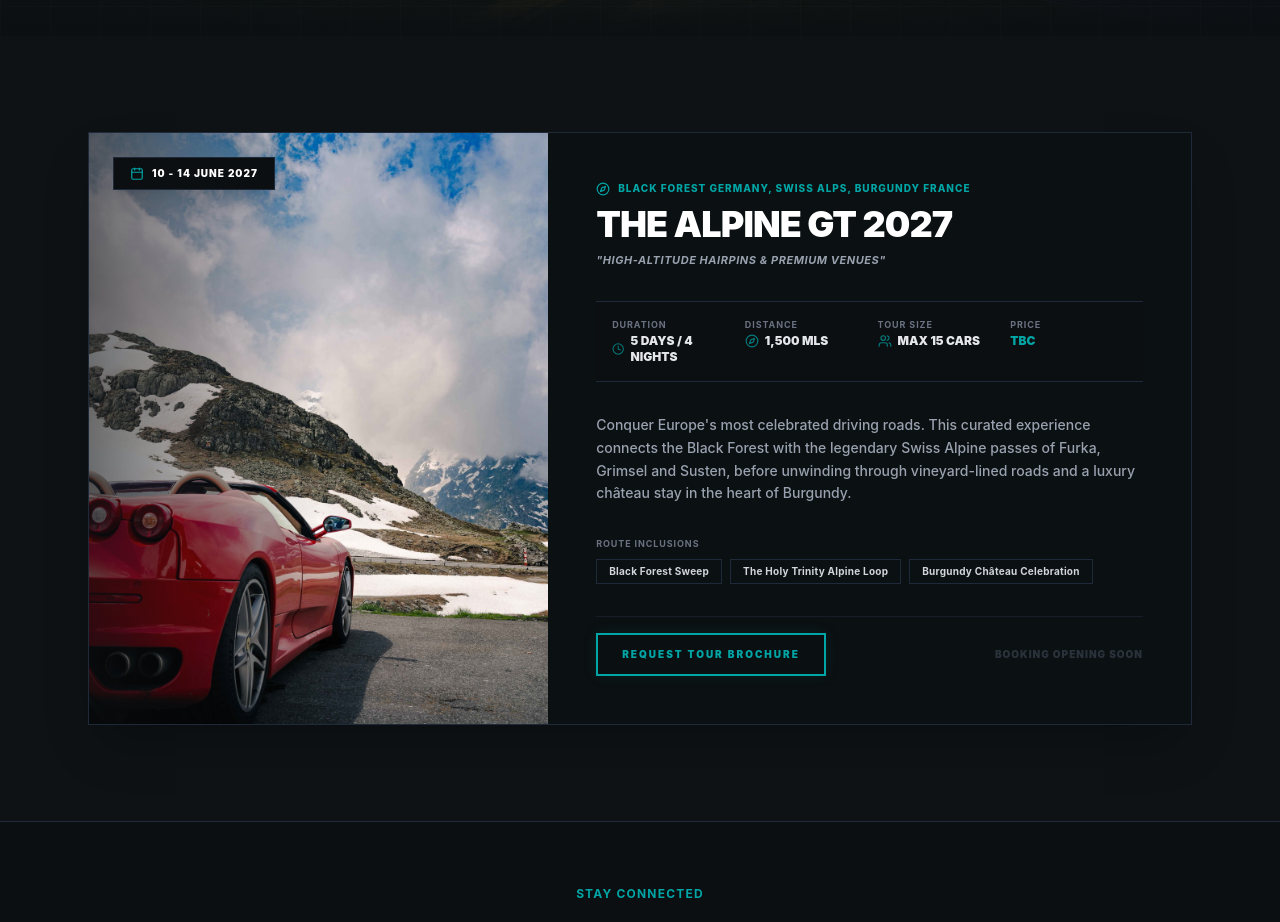
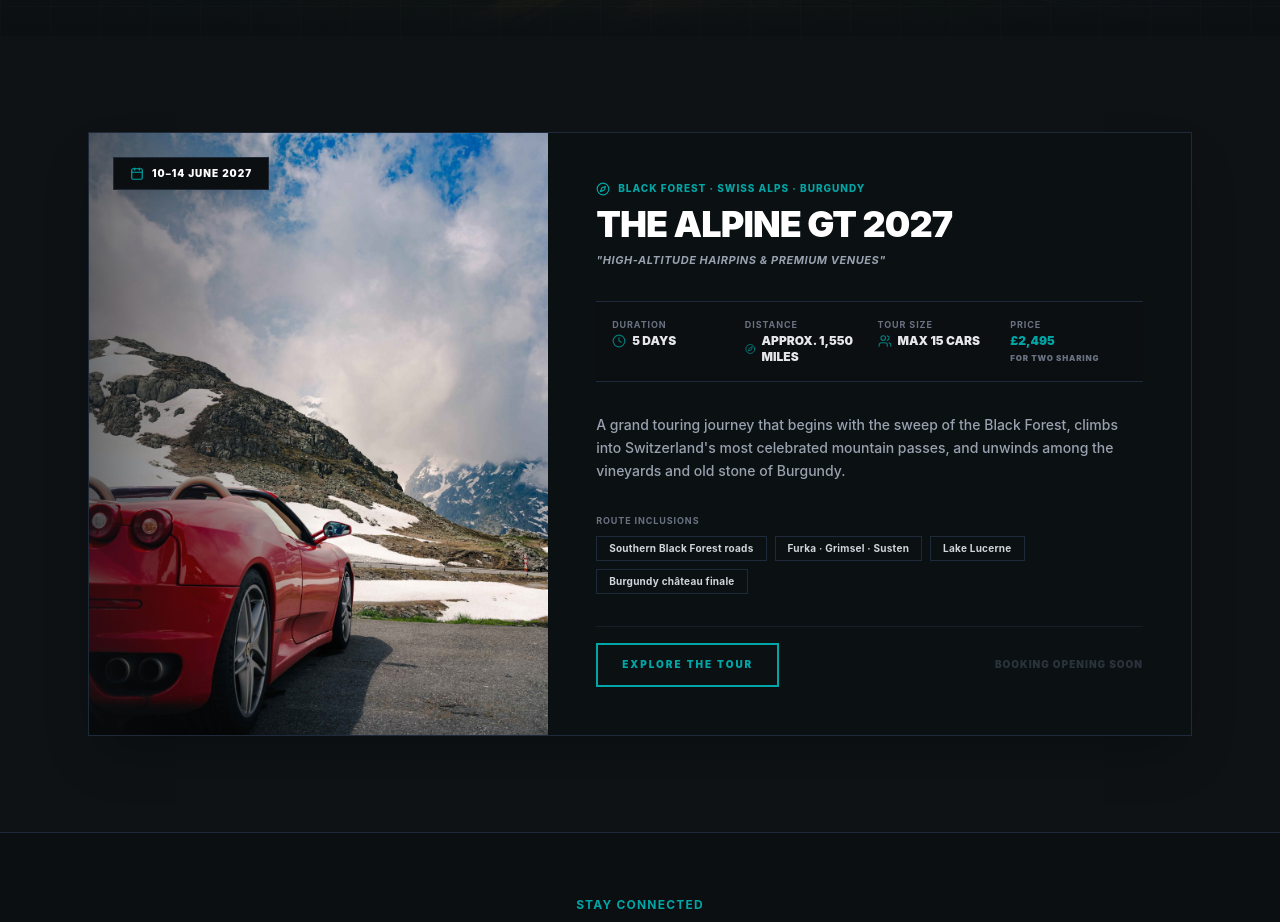
Before and after one commit to dale976/the-drive-production, a React (Vite) app: page /tours in a window 1280 px wide. Shown: the part 540-1462 px from the top of the page. Built offline with nearby package versions, Linux system fonts and the light colour scheme.

Commit message:
Connect Alpine tour registration journey

```diff
--- a/src/App.jsx
+++ b/src/App.jsx
@@ -6,6 +6,7 @@ const AboutPage = lazy(() => import('./pages/AboutPage.jsx'));
 const FleetPage = lazy(() => import('./pages/FleetPage.jsx'));
 const ToursPage = lazy(() => import('./pages/ToursPage.jsx'));
 const TourDetailPage = lazy(() => import('./pages/TourDetailPage.jsx'));
+const ContactPlaceholderPage = lazy(() => import('./pages/ContactPlaceholderPage.jsx'));
 const NotFoundPage = lazy(() => import('./pages/NotFoundPage.jsx'));
 
 function PageFallback() {
@@ -28,6 +29,7 @@ export default function App() {
           <Route path="/tours" element={<ToursPage activePage="tours" />} />
           <Route path="/fleet" element={<FleetPage activePage="fleet" />} />
           <Route path="/tours/alpine-gt-2027" element={<TourDetailPage />} />
+          <Route path="/contact" element={<ContactPlaceholderPage />} />
           <Route path="*" element={<NotFoundPage />} />
         </Routes>
       </Suspense>
--- /dev/null
+++ b/src/pages/ContactPlaceholderPage.jsx
@@ -0,0 +1,46 @@
+import { Link } from 'react-router-dom';
+import Footer from '../components/Footer.jsx';
+import Nav from '../components/Nav.jsx';
+import PageMeta from '../components/PageMeta.jsx';
+import { alpineGtTour } from '../data/tours.js';
+
+export default function ContactPlaceholderPage() {
+  return (
+    <div className="bg-brandDark text-white min-h-screen font-sans antialiased flex flex-col">
+      <PageMeta
+        title="Register Interest"
+        description="Register your interest in The Drive Touring Company's curated supercar tours."
+        path="/contact"
+      />
+      <Nav activePage="tours" />
+      <main className="flex-1 flex items-center justify-center px-6 py-24 text-center">
+        <div className="max-w-2xl space-y-6">
+          <span className="text-brandTeal text-xs font-bold tracking-[0.4em] uppercase">
+            REGISTER INTEREST
+          </span>
+          <h1 className="text-4xl md:text-6xl font-black tracking-tighter uppercase">
+            THE NEXT STAGE IS COMING.
+          </h1>
+          <p className="text-sm text-gray-400 leading-relaxed">
+            Our customer enquiry form is being prepared. In the meantime, explore the full Alpine GT journey or contact us by email.
+          </p>
+          <div className="flex flex-col items-center justify-center gap-4 pt-2 sm:flex-row">
+            <Link
+              to={alpineGtTour.path}
+              className="inline-flex min-h-11 items-center bg-brandTeal px-8 py-4 text-xs font-black tracking-[0.2em] text-brandDark transition-transform hover:scale-105 focus-visible:outline-2 focus-visible:outline-offset-4 focus-visible:outline-brandTeal"
+            >
+              Return to The Alpine GT
+            </Link>
+            <a
+              href="mailto:info@thedrivetouringcompany.com?subject=Alpine GT 2027 Interest"
+              className="inline-flex min-h-11 items-center border border-brandTeal px-8 py-4 text-xs font-black tracking-[0.2em] text-brandTeal transition-colors hover:bg-brandTeal hover:text-brandDark focus-visible:outline-2 focus-visible:outline-offset-4 focus-visible:outline-brandTeal"
+            >
+              Email The Drive
+            </a>
+          </div>
+        </div>
+      </main>
+      <Footer />
+    </div>
+  );
+}
--- a/src/pages/ToursPage.jsx
+++ b/src/pages/ToursPage.jsx
@@ -1,24 +1,13 @@
 import { Calendar, Clock, Users, Compass } from 'lucide-react';
+import { Link } from 'react-router-dom';
 import toursHeroImg from '../assets/gt3_chateau.jpg';
-import tourAlpineImg from '../assets/fez_alpine.jpg';
 import Nav from '../components/Nav.jsx';
 import Footer from '../components/Footer.jsx';
 import PageMeta from '../components/PageMeta.jsx';
+import { alpineGtTour } from '../data/tours.js';
 
 export default function ToursPage({ activePage = 'tours' }) {
-    const tour = {
-        title: 'THE ALPINE GT 2027',
-        subtitle: 'BLACK FOREST GERMANY, SWISS ALPS, BURGUNDY FRANCE',
-        duration: '5 DAYS / 4 NIGHTS',
-        distance: '1,500 MLS',
-        groupSize: 'MAX 15 CARS',
-        price: 'TBC',
-        date: '10 - 14 JUNE 2027',
-        tagline: 'HIGH-ALTITUDE HAIRPINS & PREMIUM VENUES',
-        description: 'Conquer Europe\'s most celebrated driving roads. This curated experience connects the Black Forest with the legendary Swiss Alpine passes of Furka, Grimsel and Susten, before unwinding through vineyard-lined roads and a luxury château stay in the heart of Burgundy.',
-        image: tourAlpineImg,
-        highlights: ['Black Forest Sweep', 'The Holy Trinity Alpine Loop', 'Burgundy Château Celebration']
-    };
+    const tour = alpineGtTour;
 
     return (
         <div className="bg-brandDark text-white min-h-screen font-sans antialiased selection:bg-brandTeal selection:text-brandDark flex flex-col">
@@ -65,10 +54,14 @@ export default function ToursPage({ activePage = 'tours' }) {
                 <div className="bg-brandDark/80 border border-gray-800 hover:border-brandTeal/20 transition-all duration-500 grid grid-cols-1 lg:grid-cols-12 overflow-hidden group shadow-2xl">
 
                     {/* Left: Imagery Column */}
-                    <div className="relative lg:col-span-5 min-h-[300px] lg:min-h-auto overflow-hidden">
+                    <Link
+                        to={tour.path}
+                        aria-label={`Explore ${tour.title}`}
+                        className="relative lg:col-span-5 min-h-[300px] lg:min-h-auto overflow-hidden focus-visible:outline-2 focus-visible:outline-offset-4 focus-visible:outline-brandTeal"
+                    >
                         <div
                             className="absolute inset-0 bg-cover bg-center scale-100 group-hover:scale-[1.02] transition-transform duration-1000 ease-out"
-                            style={{ backgroundImage: `url('${tour.image}')` }}
+                            style={{ backgroundImage: `url('${tour.images.listing}')` }}
                         />
                         <div className="absolute inset-0 bg-gradient-to-t lg:bg-gradient-to-r from-brandDark via-transparent to-transparent opacity-90 lg:opacity-60" />
 
@@ -79,7 +72,7 @@ export default function ToursPage({ activePage = 'tours' }) {
                                 <span className="text-[10px] font-black tracking-widest text-white">{tour.date}</span>
                             </div>
                         </div>
-                    </div>
+                    </Link>
 
                     {/* Right: Specification & Copy */}
                     <div className="lg:col-span-7 p-8 md:p-12 flex flex-col justify-between space-y-8">
@@ -123,8 +116,9 @@ export default function ToursPage({ activePage = 'tours' }) {
                             </div>
                             <div className="space-y-0.5">
                                 <span className="text-[9px] text-gray-500 font-bold tracking-widest block uppercase">PRICE</span>
-                                <div className="flex items-center gap-1.5 text-xs font-black text-brandTeal">
-                                    <span>{tour.price}</span>
+                                <div className="text-xs font-black text-brandTeal">
+                                    <span className="block">{tour.price.display}</span>
+                                    <span className="mt-1 block text-[8px] tracking-widest text-gray-500">FOR TWO SHARING</span>
                                 </div>
                             </div>
                         </div>
@@ -148,9 +142,13 @@ export default function ToursPage({ activePage = 'tours' }) {
 
                         {/* CTA */}
                         <div className="pt-4 flex items-center justify-between border-t border-gray-800/60">
-                            <a href="mailto:info@thedrivetouringcompany.com?subject=Alpine GT 2027 - Tour Brochure Request" className="border-2 border-brandTeal text-brandTeal font-black px-6 py-3 tracking-[0.2em] text-[10px] bg-brandDark/40 backdrop-blur-sm hover:bg-brandTeal hover:text-brandDark transition-all duration-300 uppercase shadow-[0_0_15px_rgba(0,168,150,0.1)] hover:shadow-[0_0_30px_rgba(0,168,150,0.4)]">
-                                REQUEST TOUR BROCHURE
-                            </a>
+                            <Link
+                                to={tour.path}
+                                aria-label={`Explore ${tour.title}`}
+                                className="inline-flex min-h-11 items-center border-2 border-brandTeal px-6 py-3 text-[10px] font-black tracking-[0.2em] text-brandTeal transition-colors hover:bg-brandTeal hover:text-brandDark focus-visible:outline-2 focus-visible:outline-offset-4 focus-visible:outline-brandTeal"
+                            >
+                                EXPLORE THE TOUR
+                            </Link>
                             <span className="hidden md:flex items-center gap-1.5 text-[10px] font-black tracking-widest text-gray-600 cursor-default opacity-50">
                                 BOOKING OPENING SOON
                             </span>
```
